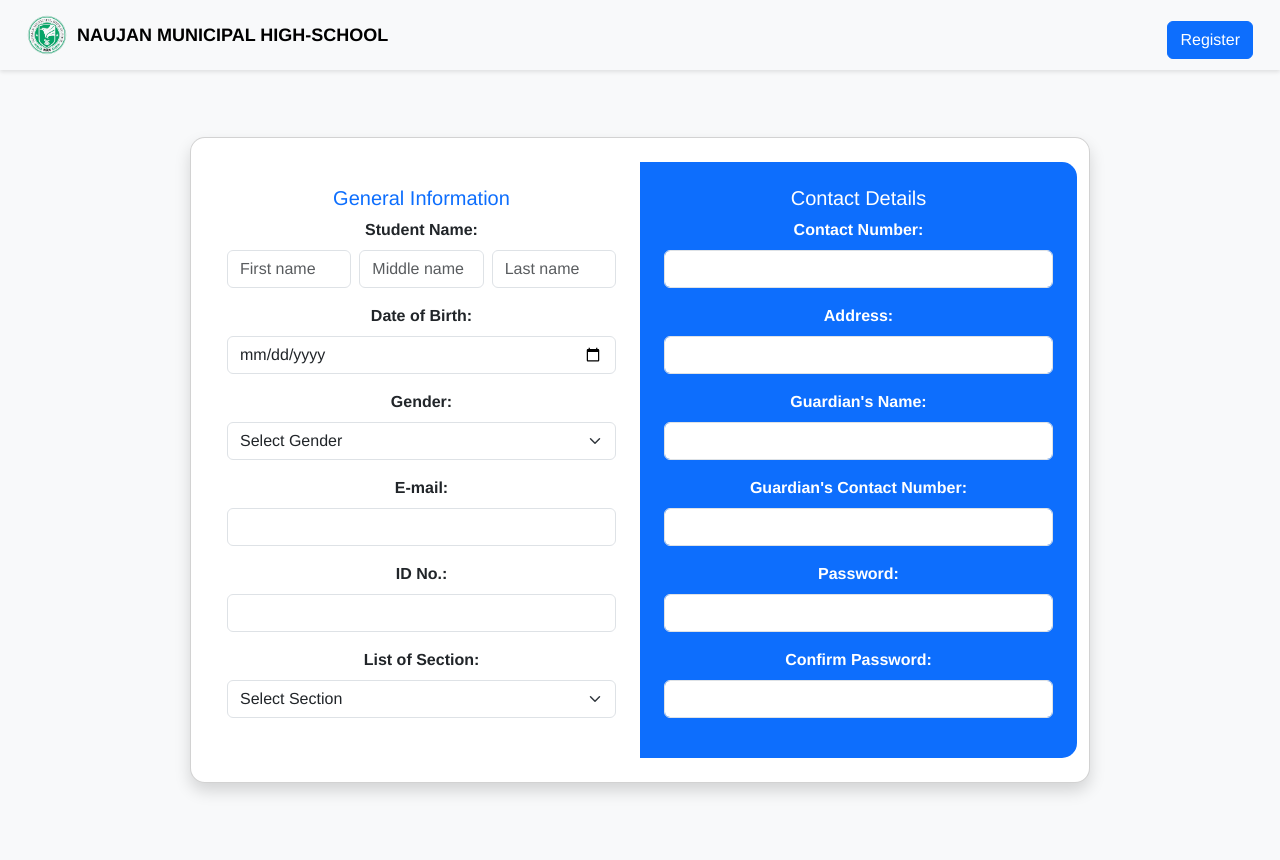
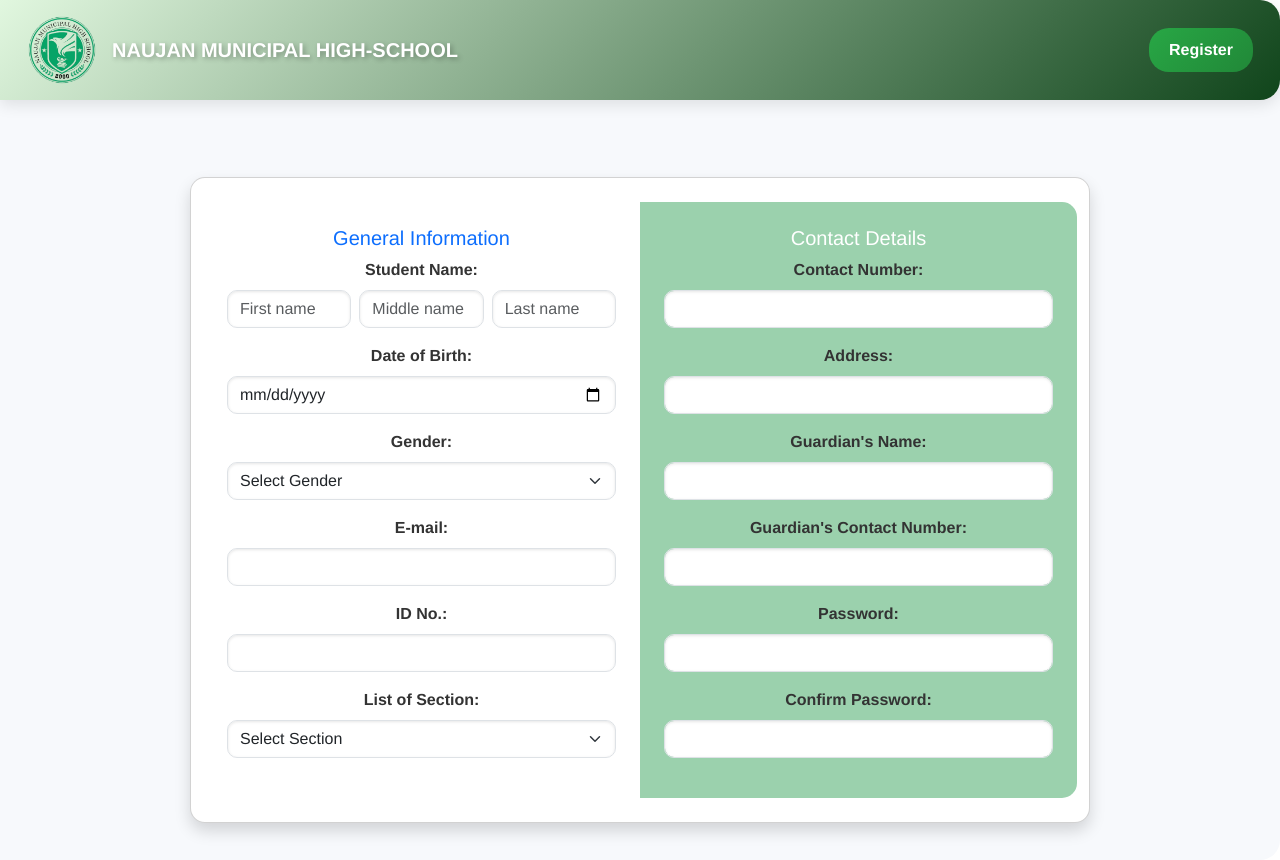
Before and after one commit to jinwoo00/FinalProject_AppDev, a Vue app in the folder frontend/: page /register in a window 1280 px wide. Built offline with nearby package versions, Linux system fonts and the light colour scheme.

Commit message:
update register

```diff
--- a/frontend/src/components/register.vue
+++ b/frontend/src/components/register.vue
@@ -212,80 +212,129 @@ export default {
 
 
 <style scoped>
-#register-page {
-  background-color: #f8f9fa;
-  display: flex;
-  align-items: center;
-  justify-content: center;
-  height: 100vh;
-  padding: 0;
-  margin: 0;
-}
-
-.card {
-  display: flex;
-  border-radius: 15px;
-  overflow: hidden;
-}
-.form-label {
-  font-weight: 600;
-}
-
-button {
-  margin-top: 10px;
-}
+/* General Body Styling */
 body, html {
   margin: 0;
   padding: 0;
+  font-family: 'Roboto', sans-serif;
+  background: linear-gradient(135deg, #fcfffd, #e3f8ff); /* Soft gradient */
+  color: #000000;
 }
+
+/* Styling the fixed navbar */
 .navbar {
   position: fixed;
   top: 0;
   left: 0;
   width: 100%;
   z-index: 1000;
-  box-shadow: 0 2px 4px rgba(0, 0, 0, 0.1);
+  box-shadow: 0 5px 15px rgba(0, 0, 0, 0.1);
+  background: linear-gradient(135deg, #e1f7df, #10451b);
   padding: 10px 15px;
+
 }
 
 .navbar-brand-container {
-  display: flex;
+  display:inline-flexbox;
   align-items: center;
+
 }
 
 .navbar-brand {
   display: flex;
   align-items: center;
+  text-transform: uppercase;
 }
 
 .logo-img {
-  width: 40px;
+  width: 70px;
   height: auto;
-  margin-right: 10px;
+  margin-right: 15px;
 }
 
 .school-name {
-  font-size: 18px;
+  font-size: 20px;
   font-weight: bold;
+  color: white;
+  text-shadow: 2px 2px 5px rgba(0, 0, 0, 0.3);
 }
 
-.navbar-toggler {
-  border: none;
-  padding: 8px 10px;
+
+/* Register Page Layout */
+#register-page {
+  background-color: #f0f8ff;
+  display: flex;
+  justify-content: center;
+  align-items: center;
+  min-height: 100vh;
+  padding-top: 80px; /* Adjusted for space to avoid navbar overlap */
 }
 
-.navbar-toggler-icon {
-  width: 24px;
-  height: 24px;
+.card {
+  border-radius: 70px;
+  overflow: hidden;
+  box-shadow: 0 4px 20px rgba(0, 0, 0, 0.1);
+  background-color: white;
+  display: flexbox;
+  color: #000000 !important;
 }
 
+.form-label {
+  font-weight: 600;
+  color: #333;
+}
+
+button {
+  font-weight: bold;
+  background: linear-gradient(135deg, #28a745, #218838); /* Green gradient */
+  border-radius: 20px;
+  border: none;
+  padding: 10px 20px;
+  color: white; /* Text color */
+  transition: background-color 0.3s ease, transform 0.2s ease;
+
+}
+
+/* Input Fields Styling */
+.form-control, .form-select {
+  border-radius: 10px;
+  box-shadow: inset 0 1px 3px rgba(0, 0, 0, 0.1);
+  transition: box-shadow 0.3s ease;
+
+}
+
+.form-control:focus, .form-select:focus {
+  box-shadow: 0 0 5px rgba(0, 0, 0, 0.2);
+}
+
+.bg-primary {
+  background-color: #9bd1ad !important; /* Rich blue color */
+  border-radius: 20px 0 0 20px;
+}
+
+.bg-light {
+  background-color: #f7f9fc !important;
+  border-radius: 0 20px 20px 0;
+}
+
+/* Responsive adjustments */
 @media (max-width: 768px) {
   .navbar-brand-container {
-    flex-grow: 1;
     justify-content: space-between;
   }
+
   .school-name {
-    font-size: 16px;
+    font-size: 18px;
   }
+
+  .card {
+    flex-direction: column;
+    padding: 20px;
+  }
+
+  #register-page {
+    padding-top: 100px;
+  }
+
 }
 </style>
```
